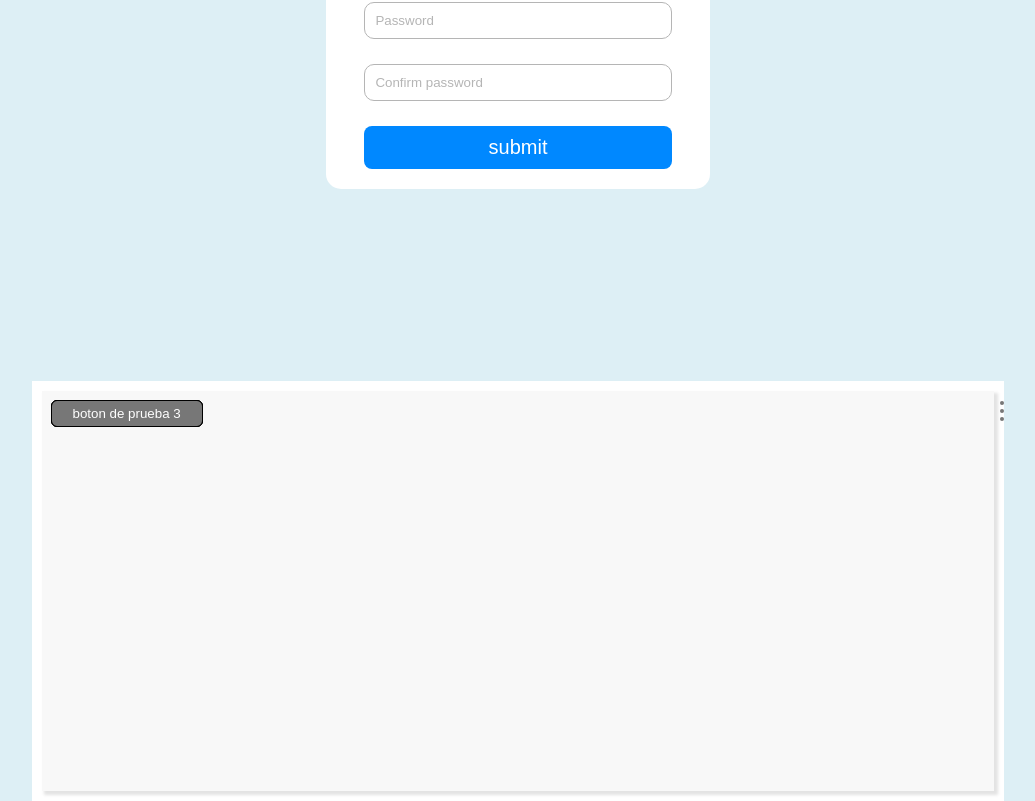
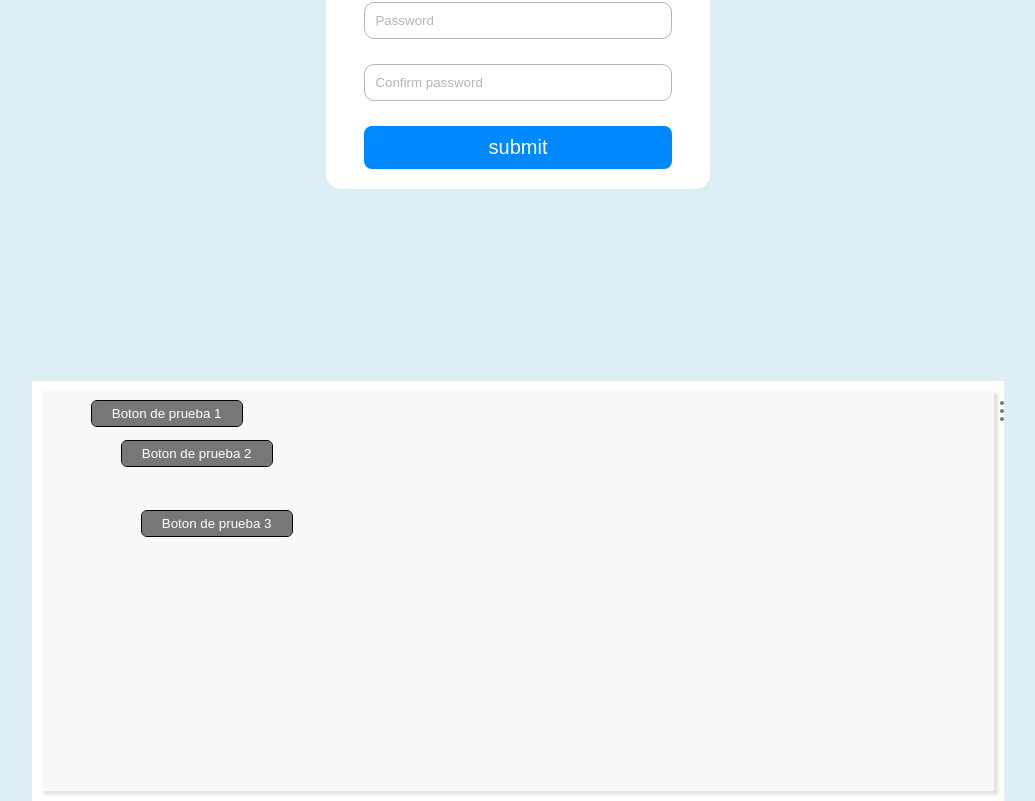
Before and after one commit to KevinCastroP/portfolio-api, a React (Create React App) app in the folder front-end/: page /sesion/sign_up in a window 1280 px wide. Shown: the part 419-1220 px from the top of the page, without its empty margins (122-1157 px from the left). Built offline with nearby package versions, Linux system fonts and the light colour scheme.

Commit message:
sections modifications

```diff
--- a/front-end/src/components/main/button/button.css
+++ b/front-end/src/components/main/button/button.css
@@ -1,4 +1,4 @@
-.button-header {
+.button {
   position: absolute;
   user-select: none;
   width: 150px;
--- a/front-end/src/components/main/button/button.jsx
+++ b/front-end/src/components/main/button/button.jsx
@@ -2,14 +2,13 @@ import React, { useRef } from 'react';
 import './button.css';
 import { useMove } from 'hooks/useMove';
 
-function Button({ text }) {
-
+function Button({ text = 'Button', position = { x: '150px', y: '150px' } }) {
   const buttonRef = useRef();
 
-  useMove(buttonRef, (element) => { });
+  useMove(buttonRef);
 
   return (
-    <button ref={buttonRef} className='button-header'>{text}</button>
+    <button ref={buttonRef} style={{ left: position.x, top: position.y }} className='button'>{text}</button>
   );
 }
 
--- a/front-end/src/components/main/section-options/section-options.jsx
+++ b/front-end/src/components/main/section-options/section-options.jsx
@@ -1,8 +1,8 @@
-import React, { useState, useRef } from 'react';
+import React, { useState, useRef, useEffect } from 'react';
 import './section-options.css';
 import { SketchPicker } from 'react-color';
 
-function SectionOptions() {
+function SectionOptions({ setUrl }) {
 
   const sectionOptionsRef = useRef();
   const [menu, setMenu] = useState(false);
@@ -17,21 +17,22 @@ function SectionOptions() {
   const onColorChange = (evt) => {
     const newColor = evt.rgb;
     setColor(newColor);
-    sectionOptionsRef.current.parentNode.style.background = `rgba(${color.r}, ${color.g}, ${color.b}, ${color.a})`;
+    sectionOptionsRef.current.parentNode.style.background = `rgba(${newColor.r}, ${newColor.g}, ${newColor.b}, ${newColor.a})`;
   };
 
   const onSubmitBackground = (evt) => {
     const file = evt.target.files[0];
     const reader = new FileReader();
     reader.addEventListener("load", function () {
-      sectionOptionsRef.current.parentNode.style.background = `url(${reader.result})`;
+      setUrl(reader.result);
     });
-    reader.readAsDataURL(file);
+    if (file) {
+      reader.readAsDataURL(file);
+    }
   };
 
   return (
     <div className='section-options' ref={sectionOptionsRef}>
-
       <div className='section-options-content' hidden={!menu} onMouseLeave={() => setMenu(!menu)}>
         <p>border radius</p>
         <div className='border-radius-container'>
@@ -46,7 +47,6 @@ function SectionOptions() {
           </div>
         </div>
       </div>
-
       <div className='section-options-points' onClick={() => setMenu(!menu)}>
         <div hidden={menu}></div>
         <div hidden={menu}></div>
--- a/front-end/src/components/main/section/section.css
+++ b/front-end/src/components/main/section/section.css
@@ -3,5 +3,9 @@
   height: 400px;
   background: var(--section-color);
   box-shadow: 3px 3px 3px 1px var(--section-shadow);
-  padding: 10px;
 }
+
+.section img {
+  width: 100%;
+  height: 100%;
+}
--- a/front-end/src/components/main/section/section.jsx
+++ b/front-end/src/components/main/section/section.jsx
@@ -1,13 +1,16 @@
-import React from 'react';
+import React, { useState } from 'react';
 import './section.css';
 import SectionOptions from '../section-options/section-options';
 
 function Section({ children }) {
 
+  const [url, setUrl] = useState('');
+
   return (
     <section className='section'>
       {children}
-      <SectionOptions />
+      <SectionOptions setUrl={setUrl} />
+      <img src={url} alt="" hidden={!Boolean(url)} />
     </section>
   );
 }
--- a/front-end/src/hooks/useMove.js
+++ b/front-end/src/hooks/useMove.js
@@ -1,8 +1,9 @@
 import { moveElement } from "utilities/move-element";
 import { useEffect } from "react";
 
-function useMove(element, callback) {
+function useMove(element, callback = () => { }) {
   useEffect(() => {
+    if (Boolean(element)) {
       element.current.onmousedown = function (evt) {
         moveElement(evt, (element) => callback(element));
       };
@@ -10,6 +11,9 @@ function useMove(element, callback) {
       element.current.ondragstart = function () {
         return false;
       };
+    } else {
+      throw "useMove hook needs a mandatory element";
+    }
   }, []);
 }
 
--- a/front-end/src/pages/main/editor-mode/editor-mode.jsx
+++ b/front-end/src/pages/main/editor-mode/editor-mode.jsx
@@ -2,14 +2,15 @@ import React from 'react';
 import './editor-mode.css';
 import Section from 'components/main/section/section';
 import Button from 'components/main/button/button';
+import ProfileHeader from 'components/main/profile-header/profile-header';
 
 function EditorMode() {
   return (
     <div className='editor-mode'>
       <Section>
-        <Button text='boton de prueba 1' />
-        <Button text='boton de prueba 2' />
-        <Button text='boton de prueba 3' />
+        <Button text='Boton de prueba 1' position={{ x: '50px', y: '10px' }} />
+        <Button text='Boton de prueba 2' position={{ x: '80px', y: '50px' }} />
+        <Button text='Boton de prueba 3' position={{ x: '100px', y: '120px' }} />
       </Section>
     </div>
   );
--- a/front-end/src/utilities/move-element.js
+++ b/front-end/src/utilities/move-element.js
@@ -20,13 +20,17 @@ function moveElement(evt, callback) {
 
   //is the last function that is called
   function endFunction(x, y) {
+    const finalX = x - shiftX - parentValues.left;
+    const finalY = y - shiftY - parentValues.top;
     document.removeEventListener('mousemove', onMouseMove);
     parent.append(target);
     targetStyle.boxShadow = 'none';
     targetStyle.zIndex = 1;
     target.onmouseup = null;
-    moveElementAt(x, y);
-    callback({ element: target, x: targetStyle.top, y: targetStyle.left });
+    window.oncontextmenu = null;
+    targetStyle.left = finalX / parent.offsetWidth * 100 + '%';
+    targetStyle.top = finalY / parent.offsetHeight * 100 + '%';
+    callback({ element: target, x: targetStyle.left, y: targetStyle.top });
   }
 
   //moves the element to the mouse position, in case the element leaves the section it sends it to the center
@@ -38,7 +42,7 @@ function moveElement(evt, callback) {
       left: target.getBoundingClientRect().left,
     };
     if (targetValues.top < parentValues.top || targetValues.bottom > parentValues.bottom || targetValues.left < parentValues.left || targetValues.right > parentValues.right) {
-      endFunction(parentValues.right / 2 - target.offsetWidth / 2, parentValues.bottom / 2 - target.offsetHeight / 2);
+      endFunction(Math.round(parentValues.right / 2), Math.round(parentValues.bottom / 2));
     } else {
       moveElementAt(evt.pageX, evt.pageY);
     }
@@ -51,8 +55,9 @@ function moveElement(evt, callback) {
 
   document.addEventListener('mousemove', onMouseMove);
   target.onmouseup = function (evt) {
-    endFunction(evt.pageX - parentValues.left, evt.pageY - parentValues.top);
+    endFunction(evt.pageX, evt.pageY);
   };
+
 }
 
 export { moveElement };
```
Lines whose indentation alone changed are shown as unchanged.
